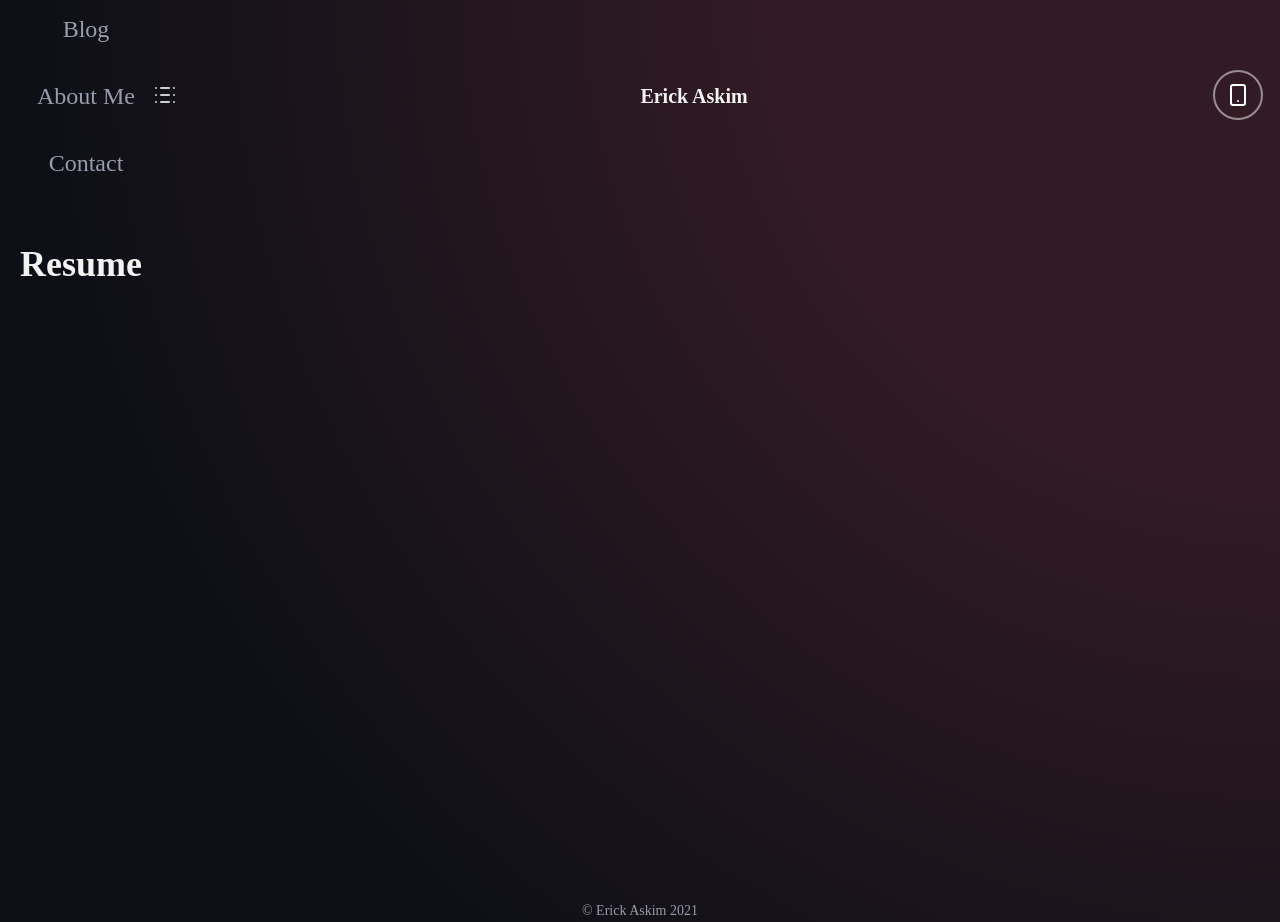
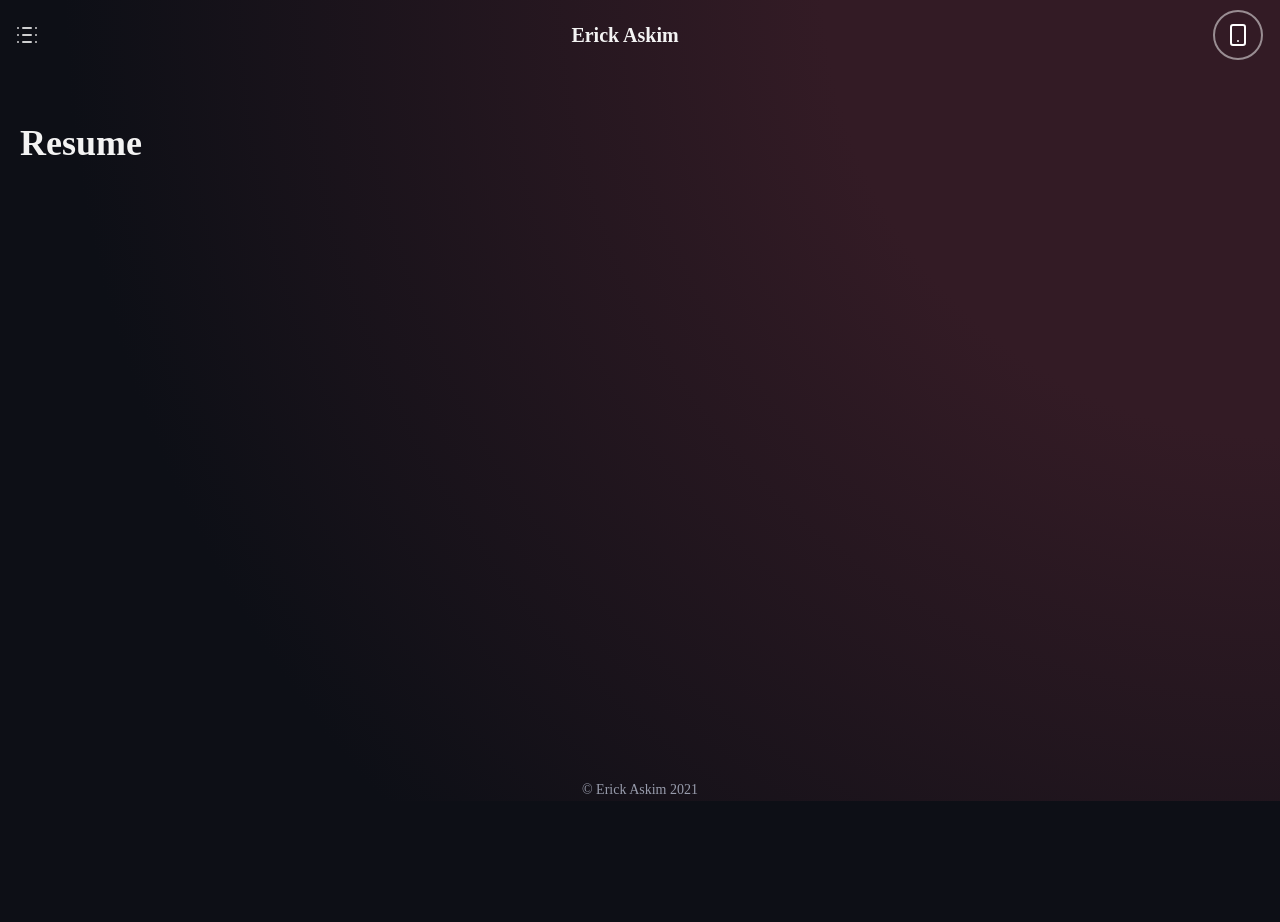
Before and after one commit to Guitarninja1/erickaskim.com, a Next.js app: page / in a window 1280 px wide. After the commit the page ends 801 px from the top, so only its background shows below. Built offline with nearby package versions, Linux system fonts and the light colour scheme.

Commit message:
add onclick functionality for menu

```diff
--- a/components/Nav.js
+++ b/components/Nav.js
@@ -1,9 +1,22 @@
 import Link from 'next/link';
+import ExitB from './ExitB';
+import MagGlass from './MagGlass';
 
-export default function Nav() {
+export default function Nav(props) {
+	const { open, setOpen } = props;
 	return (
-		<nav>
+		<nav
+			className={`nav--menu ${
+				open ? 'nav--menu__on_screen' : 'nav--menu__off_screen'
+			}`}
+		>
+			<button className='exit-button' onClick={() => setOpen(!open)}>
+				<ExitB />
+			</button>
 			<ul>
+				<li>
+					<Link href='/'>Home</Link>
+				</li>
 				<li>
 					<Link href='/blog'>Blog</Link>
 				</li>
@@ -13,6 +26,11 @@ export default function Nav() {
 				<li>
 					<Link href='/contact'>Contact</Link>
 				</li>
+				<input
+					className='search'
+					type='search'
+					defaultValue='Search...                 '
+				></input>
 			</ul>
 		</nav>
 	);
```
